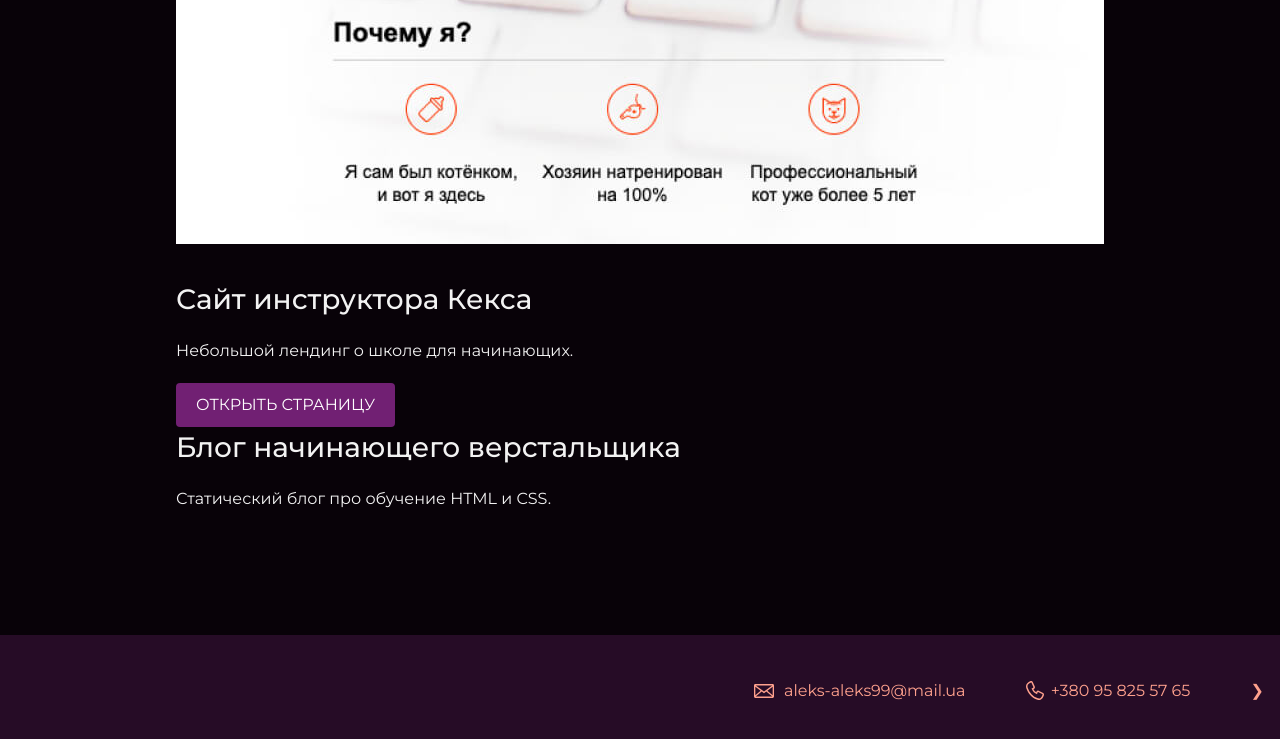
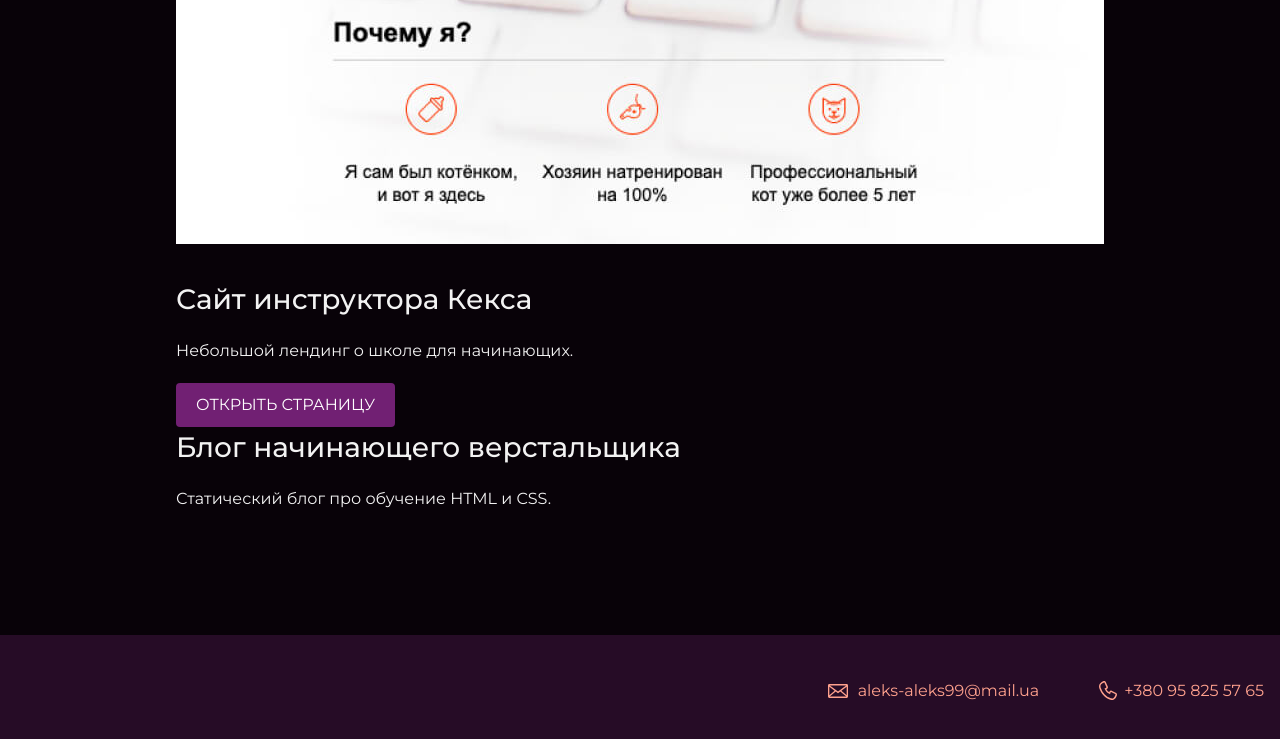
Before and after one commit to Ins17/portfolio, a plain HTML site: page index.html in a window 1280 px wide. Shown: the part 2659-3398 px from the top of the page. Drawn offline with Linux system fonts and the light colour scheme.

Commit message:
Update index.html

```diff
--- a/index.html
+++ b/index.html
@@ -4,7 +4,7 @@
     <link href="https://fonts.googleapis.com/css?family=Montserrat:400,500,700|Old+Standard+TT&display=swap&subset=cyrillic" rel="stylesheet">
     <meta charset="UTF-8">
     <link rel="stylesheet" href="style.css">
-    <title>Портфолио Junior верстальщика</title>
+    <title>Портфолио Junior Верстальщика</title>
   </head>
 
   <body>
@@ -68,8 +68,6 @@
      <div class="container">
       <a class="footer-email" href="mailto:aleks-aleks99@mail.ua">aleks-aleks99@mail.ua</a>
       <a class="footer-phone" href="tel:+380958255765">+380 95 825 57 65</a>
-       <a class="next" onclick="nextSlide()">&#10095;</a>
-
     </footer>
   </body>
 </html>
```
